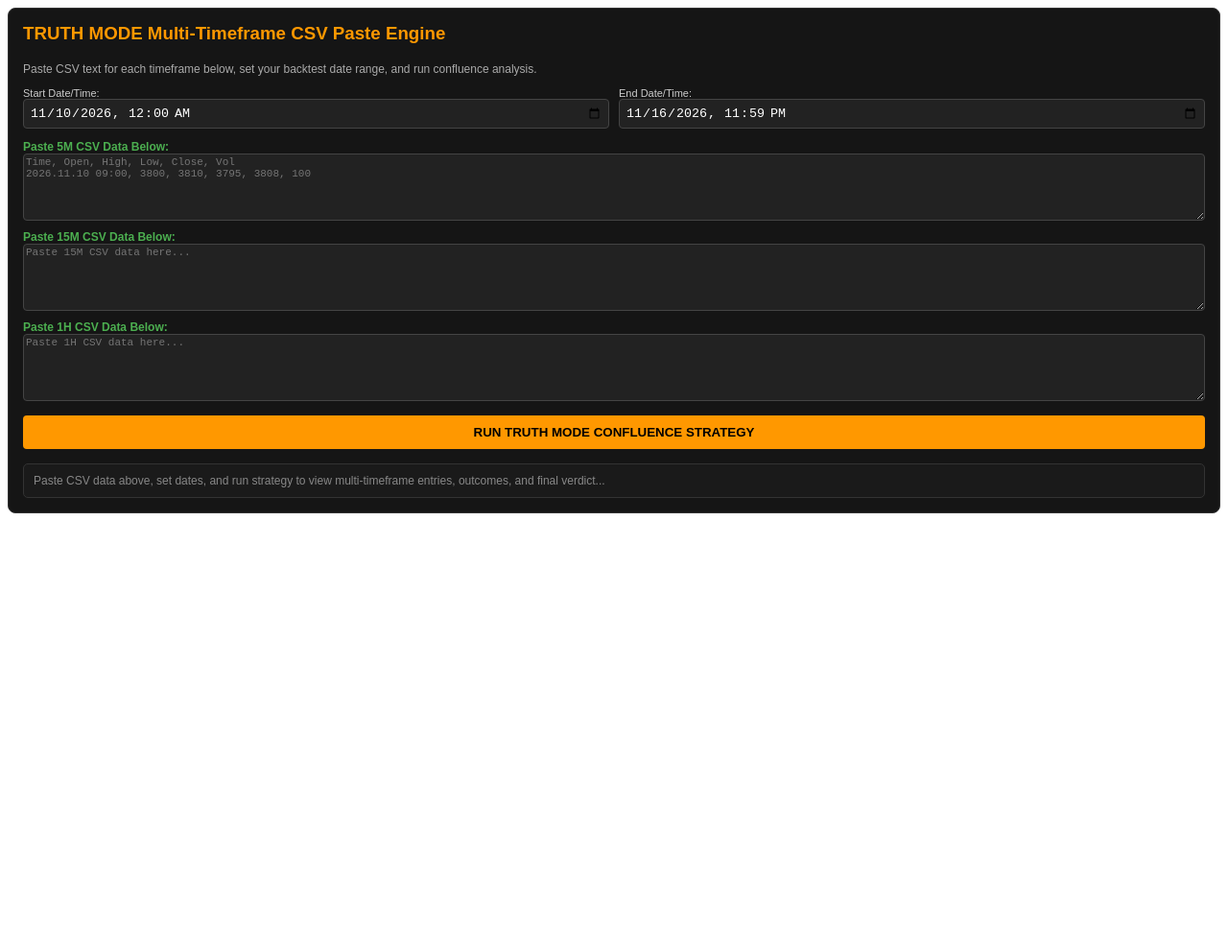
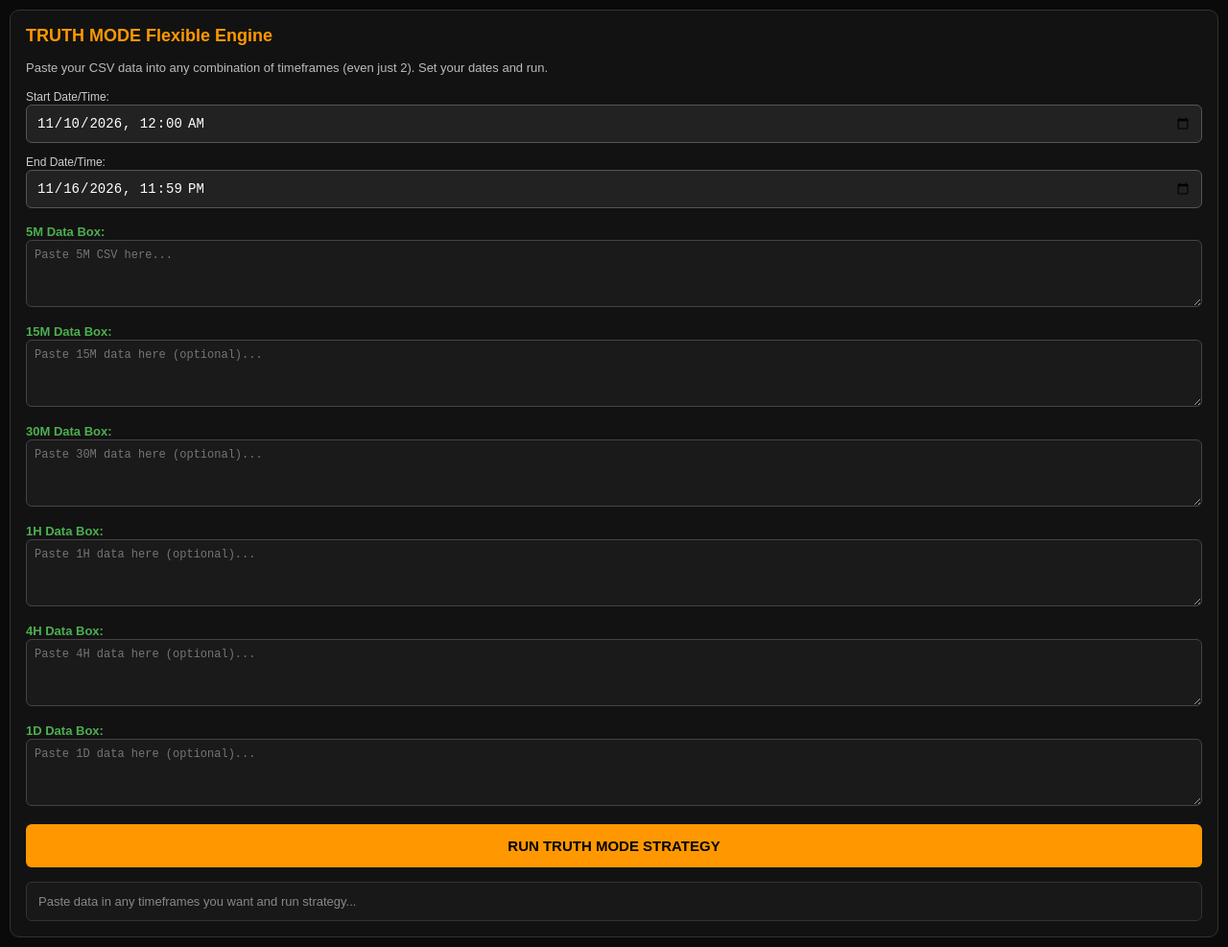
Before and after one commit to rhodaneema477-byte/my-fixer-Ai, a plain HTML site: page index.html in a window 1280 px wide. Shown: the whole page at 96% size. Before the commit the page ends 800 px from the top, so only its background shows below. Drawn offline with Linux system fonts and the light colour scheme.

Commit message:
Update index.html

```diff
--- a/index.html
+++ b/index.html
@@ -1,68 +1,73 @@
-<!-- TRUTH MODE Multi-Timeframe CSV Paste & Playback Engine -->
-<div style="background: #151515; color: #fff; padding: 15px; border-radius: 8px; font-family: sans-serif; margin-bottom: 15px; border: 1px solid #333;">
-    <h3 style="color: #ff9800; margin-top: 0;">TRUTH MODE Multi-Timeframe CSV Paste Engine</h3>
-    <p style="font-size: 12px; color: #aaa;">Paste CSV text for each timeframe below, set your backtest date range, and run confluence analysis.</p>
+<!DOCTYPE html>
+<html lang="en">
+<head>
+    <meta charset="UTF-8">
+    <!-- FIX 1: Forces proper mobile screen scaling so it never looks like desktop -->
+    <meta name="viewport" content="width=device-width, initial-scale=1.0, maximum-scale=1.0, user-scalable=no">
+    <title>TRUTH MODE Engine</title>
+</head>
+<body style="background: #0a0a0a; margin: 0; padding: 10px; font-family: sans-serif;">
+
+<!-- TRUTH MODE Flexible Multi-Timeframe Engine -->
+<div style="background: #121212; color: #fff; padding: 16px; border-radius: 10px; border: 1px solid #333;">
+    <h2 style="color: #ff9800; margin-top: 0; font-size: 18px;">TRUTH MODE Flexible Engine</h2>
+    <p style="font-size: 13px; color: #bbb;">Paste your CSV data into any combination of timeframes (even just 2). Set your dates and run.</p>
 
     <!-- Date Range Settings -->
-    <div style="display: flex; gap: 10px; margin-bottom: 12px;">
-        <div style="flex: 1;">
-            <label style="font-size: 11px; color: #ccc;">Start Date/Time:</label><br>
-            <input type="datetime-local" id="truthStart" value="2026-11-10T00:00" style="width: 100%; padding: 6px; background: #222; color: white; border: 1px solid #444; border-radius: 4px;">
+    <div style="display: flex; flex-direction: column; gap: 10px; margin-bottom: 15px;">
+        <div>
+            <label style="font-size: 12px; color: #ccc;">Start Date/Time:</label><br>
+            <input type="datetime-local" id="truthStart" value="2026-11-10T00:00" style="width: 100%; box-sizing: border-box; padding: 10px; background: #222; color: white; border: 1px solid #555; border-radius: 6px; font-size: 14px;">
         </div>
-        <div style="flex: 1;">
-            <label style="font-size: 11px; color: #ccc;">End Date/Time:</label><br>
-            <input type="datetime-local" id="truthEnd" value="2026-11-16T23:59" style="width: 100%; padding: 6px; background: #222; color: white; border: 1px solid #444; border-radius: 4px;">
+        <div>
+            <label style="font-size: 12px; color: #ccc;">End Date/Time:</label><br>
+            <input type="datetime-local" id="truthEnd" value="2026-11-16T23:59" style="width: 100%; box-sizing: border-box; padding: 10px; background: #222; color: white; border: 1px solid #555; border-radius: 6px; font-size: 14px;">
         </div>
     </div>
 
-    <!-- Timeframe CSV Paste Boxes -->
-    <div style="margin-bottom: 10px;">
-        <label style="font-size: 12px; color: #4CAF50; font-weight: bold;">Paste 5M CSV Data Below:</label><br>
-        <textarea id="csv5M" placeholder="Time, Open, High, Low, Close, Vol&#10;2026.11.10 09:00, 3800, 3810, 3795, 3808, 100" style="width: 100%; height: 70px; background: #222; color: #fff; border: 1px solid #444; border-radius: 4px; font-size: 11px;"></textarea>
-    </div>
+    <!-- Flexible Timeframe Boxes -->
+    <div style="margin-bottom: 12px;"><label style="font-size: 13px; color: #4CAF50; font-weight: bold;">5M Data Box:</label><br><textarea id="csv5M" placeholder="Paste 5M CSV here..." style="width: 100%; box-sizing: border-box; height: 70px; background: #1a1a1a; color: #fff; border: 1px solid #444; border-radius: 6px; font-size: 12px; padding: 8px;"></textarea></div>
+    <div style="margin-bottom: 12px;"><label style="font-size: 13px; color: #4CAF50; font-weight: bold;">15M Data Box:</label><br><textarea id="csv15M" placeholder="Paste 15M data here (optional)..." style="width: 100%; box-sizing: border-box; height: 70px; background: #1a1a1a; color: #fff; border: 1px solid #444; border-radius: 6px; font-size: 12px; padding: 8px;"></textarea></div>
+    <div style="margin-bottom: 12px;"><label style="font-size: 13px; color: #4CAF50; font-weight: bold;">30M Data Box:</label><br><textarea id="csv30M" placeholder="Paste 30M data here (optional)..." style="width: 100%; box-sizing: border-box; height: 70px; background: #1a1a1a; color: #fff; border: 1px solid #444; border-radius: 6px; font-size: 12px; padding: 8px;"></textarea></div>
+    <div style="margin-bottom: 12px;"><label style="font-size: 13px; color: #4CAF50; font-weight: bold;">1H Data Box:</label><br><textarea id="csv1H" placeholder="Paste 1H data here (optional)..." style="width: 100%; box-sizing: border-box; height: 70px; background: #1a1a1a; color: #fff; border: 1px solid #444; border-radius: 6px; font-size: 12px; padding: 8px;"></textarea></div>
+    <div style="margin-bottom: 12px;"><label style="font-size: 13px; color: #4CAF50; font-weight: bold;">4H Data Box:</label><br><textarea id="csv4H" placeholder="Paste 4H data here (optional)..." style="width: 100%; box-sizing: border-box; height: 70px; background: #1a1a1a; color: #fff; border: 1px solid #444; border-radius: 6px; font-size: 12px; padding: 8px;"></textarea></div>
+    <div style="margin-bottom: 15px;"><label style="font-size: 13px; color: #4CAF50; font-weight: bold;">1D Data Box:</label><br><textarea id="csv1D" placeholder="Paste 1D data here (optional)..." style="width: 100%; box-sizing: border-box; height: 70px; background: #1a1a1a; color: #fff; border: 1px solid #444; border-radius: 6px; font-size: 12px; padding: 8px;"></textarea></div>
 
-    <div style="margin-bottom: 10px;">
-        <label style="font-size: 12px; color: #4CAF50; font-weight: bold;">Paste 15M CSV Data Below:</label><br>
-        <textarea id="csv15M" placeholder="Paste 15M CSV data here..." style="width: 100%; height: 70px; background: #222; color: #fff; border: 1px solid #444; border-radius: 4px; font-size: 11px;"></textarea>
-    </div>
-
-    <div style="margin-bottom: 10px;">
-        <label style="font-size: 12px; color: #4CAF50; font-weight: bold;">Paste 1H CSV Data Below:</label><br>
-        <textarea id="csv1H" placeholder="Paste 1H CSV data here..." style="width: 100%; height: 70px; background: #222; color: #fff; border: 1px solid #444; border-radius: 4px; font-size: 11px;"></textarea>
-    </div>
-
-    <button onclick="runTruthModePasteEngine()" style="background: #ff9800; color: black; font-weight: bold; border: none; padding: 10px; border-radius: 4px; cursor: pointer; width: 100%; margin-top: 5px;">RUN TRUTH MODE CONFLUENCE STRATEGY</button>
+    <button onclick="runTruthModeFlexible()" style="background: #ff9800; color: black; font-weight: bold; border: none; padding: 14px; border-radius: 6px; cursor: pointer; width: 100%; font-size: 15px;">RUN TRUTH MODE STRATEGY</button>
 
     <!-- Output Display -->
-    <div id="truthModeResults" style="margin-top: 15px; background: #1a1a1a; padding: 10px; border-radius: 5px; font-size: 12px; max-height: 450px; overflow-y: auto; border: 1px solid #333;">
-        <span style="color: #888;">Paste CSV data above, set dates, and run strategy to view multi-timeframe entries, outcomes, and final verdict...</span>
+    <div id="truthModeResults" style="margin-top: 15px; background: #181818; padding: 12px; border-radius: 6px; font-size: 13px; max-height: 500px; overflow-y: auto; border: 1px solid #333;">
+        <span style="color: #888;">Paste data in any timeframes you want and run strategy...</span>
     </div>
 </div>
 
 <script>
-// Helper to parse pasted CSV text into candle objects
 function parseCSVText(text) {
     if (!text || !text.trim()) return [];
     let lines = text.trim().split("\n");
     let candles = [];
-
     for (let i = 0; i < lines.length; i++) {
         let line = lines[i].trim();
-        if (!line || line.toLowerCase().startsWith("time")) continue; // skip header
-
+        if (!line || line.toLowerCase().startsWith("time")) continue;
         let cols = line.split(/,|\t/);
         if (cols.length >= 5) {
             let timeStr = cols[0].trim().replace(/\./g, "-");
             let timeVal = new Date(timeStr).getTime();
-            if (isNaN(timeVal)) continue;
+            let open = parseFloat(cols[1]);
+            let high = parseFloat(cols[2]);
+            let low = parseFloat(cols[3]);
+            let close = parseFloat(cols[4]);
+
+            // FIX 3: Ignore corrupted rows with NaN numbers
+            if (isNaN(timeVal) || isNaN(open) || isNaN(high) || isNaN(low) || isNaN(close)) continue;
 
             candles.push({
                 timeStr: cols[0].trim(),
                 time: timeVal,
-                open: parseFloat(cols[1]),
-                high: parseFloat(cols[2]),
-                low: parseFloat(cols[3]),
-                close: parseFloat(cols[4]),
+                open: open,
+                high: high,
+                low: low,
+                close: close,
                 volume: parseFloat(cols[5]) || 0
             });
         }
@@ -70,74 +75,81 @@ function parseCSVText(text) {
     return candles.sort((a, b) => a.time - b.time);
 }
 
-// Candle Psychology Classifier
 function getCandleType(c) {
     let body = Math.abs(c.close - c.open);
     let totalRange = c.high - c.low;
     if (totalRange === 0) return { type: 'neutral', name: 'Doji' };
-
     let upperWick = c.high - Math.max(c.open, c.close);
     let lowerWick = Math.min(c.open, c.close) - c.low;
 
     if (body / totalRange > 0.6) {
         return { type: 'continuation', name: c.close > c.open ? 'Strong Bullish (Continuation)' : 'Strong Bearish (Continuation)' };
     } else if (lowerWick > body * 2) {
-        return { type: 'reversal', name: 'Bullish Hammer / Pin Bar (Reversal Zone)' };
+        return { type: 'reversal', name: 'Bullish Pin Bar / Hammer (Reversal Zone)' };
     } else if (upperWick > body * 2) {
         return { type: 'reversal', name: 'Bearish Shooting Star (Reversal Zone)' };
     }
     return { type: 'neutral', name: 'Standard Price Action' };
 }
 
-// Main Truth Mode Execution with Multi-Timeframe Mixing
-function runTruthModePasteEngine() {
+function runTruthModeFlexible() {
     const startTime = new Date(document.getElementById("truthStart").value).getTime();
     const endTime = new Date(document.getElementById("truthEnd").value).getTime();
     const output = document.getElementById("truthModeResults");
 
-    // Parse data from text boxes
-    let candles5M = parseCSVText(document.getElementById("csv5M").value);
-    let candles15M = parseCSVText(document.getElementById("csv15M").value);
-    let candles1H = parseCSVText(document.getElementById("csv1H").value);
+    let activeDatasets = {};
+    let tfNames = ['5M', '15M', '30M', '1H', '4H', '1D'];
 
-    if (candles5M.length === 0) {
-        output.innerHTML = `<span style="color: #ff5252;">Error: Please paste at least 5M CSV data to run the engine!</span>`;
+    tfNames.forEach(tf => {
+        let val = document.getElementById("csv" + tf).value;
+        let parsed = parseCSVText(val);
+        if (parsed.length > 0) {
+            activeDatasets[tf] = parsed;
+        }
+    });
+
+    let activeKeys = Object.keys(activeDatasets);
+    if (activeKeys.length === 0) {
+        output.innerHTML = `<span style="color: #ff5252;">Error: Please paste valid CSV data into at least ONE timeframe box to run!</span>`;
         return;
     }
 
-    // Filter by date range
-    let filtered5M = candles5M.filter(c => c.time >= startTime && c.time <= endTime);
+    let baseTf = activeDatasets['5M'] ? '5M' : activeKeys[0];
+    let baseCandles = activeDatasets[baseTf].filter(c => c.time >= startTime && c.time <= endTime);
 
-    if (filtered5M.length === 0) {
-        output.innerHTML = `<span style="color: #ff5252;">Error: No 5M candles found within the selected date range. Check your pasted dates.</span>`;
+    if (baseCandles.length < 2) {
+        output.innerHTML = `<span style="color: #ff5252;">Error: Need at least 2 candles in the selected date range for ${baseTf}. Check your dates or pasted CSV.</span>`;
         return;
+    }
+
+    let macroBias = 'NEUTRAL';
+    let htfCandles = [];
+    activeKeys.forEach(tf => {
+        if (tf !== baseTf) htfCandles = htfCandles.concat(activeDatasets[tf]);
+    });
+
+    if (htfCandles.length > 0) {
+        let bullishCount = htfCandles.filter(c => c.close > c.open).length;
+        macroBias = bullishCount >= htfCandles.length / 2 ? 'BULLISH' : 'BEARISH';
     }
 
     let trades = [];
     let totalBuys = 0;
     let totalSells = 0;
 
-    // Run Strategy Loop across 5M data integrated with higher TF bias
-    for (let i = 2; i < filtered5M.length - 2; i++) {
-        let c = filtered5M[i];
-        let prev = filtered5M[i - 1];
+    // FIX 2: Works even if only 2 or 3 candles are pasted from a quick screen recording
+    for (let i = 1; i < baseCandles.length; i++) {
+        let c = baseCandles[i];
+        let prev = baseCandles[i - 1];
         let candleInfo = getCandleType(c);
 
-        // Check Higher Timeframe Bias (1H / 15M trend alignment)
-        let higherTBBias = 'NEUTRAL';
-        if (candles1H.length > 0) {
-            let last1H = candles1H[candles1H.length - 1];
-            higherTBBias = last1H.close > last1H.open ? 'BULLISH' : 'BEARISH';
-        }
-
-        // FVG & Liquidity Confluence Rules
         let isBullishFVG = c.low > prev.high;
         let isBearishFVG = c.high < prev.low;
 
         let signal = null;
-        if ((isBullishFVG || candleInfo.type === 'reversal') && higherTBBias !== 'BEARISH') {
+        if ((isBullishFVG || candleInfo.type === 'reversal' || (candleInfo.type === 'continuation' && c.close > c.open)) && macroBias !== 'BEARISH') {
             signal = 'BUY';
-        } else if ((isBearishFVG || candleInfo.type === 'reversal') && higherTBBias !== 'BULLISH') {
+        } else if ((isBearishFVG || candleInfo.type === 'reversal' || (candleInfo.type === 'continuation' && c.close < c.open)) && macroBias !== 'BULLISH') {
             signal = 'SELL';
         }
 
@@ -146,10 +158,15 @@ function runTruthModePasteEngine() {
             let sl = signal === 'BUY' ? c.low - 0.40 : c.high + 0.40;
             let tp = signal === 'BUY' ? entry + 1.00 : entry - 1.00;
 
-            let nextC = filtered5M[i + 1];
-            let isWin = signal === 'BUY' ? nextC.close > entry : nextC.close < entry;
-            let outcome = isWin ? "PROFIT (+10.0 pips / +$100)" : "LOSS (-4.0 pips / -$40)";
-            let outcomeStatus = isWin ? "PROFIT" : "LOSS";
+            let nextC = baseCandles[i + 1];
+            let outcomeStatus = "PENDING (Live/End of Chart)";
+            let resultText = "Awaiting next candle close";
+
+            if (nextC) {
+                let isWin = signal === 'BUY' ? nextC.close > entry : nextC.close < entry;
+                outcomeStatus = isWin ? "PROFIT" : "LOSS";
+                resultText = isWin ? "+10.0 pips (+$100)" : "-4.0 pips (-$40)";
+            }
 
             if (signal === 'BUY') totalBuys++;
             else totalSells++;
@@ -163,43 +180,44 @@ function runTruthModePasteEngine() {
                 sl: sl.toFixed(2),
                 tp: tp.toFixed(2),
                 status: outcomeStatus,
-                result: outcome
+                result: resultText
             });
-
-            i += 2; // skip forward
+            i += 1;
         }
     }
 
-    // Generate Final Verdict based on multi-timeframe confluence
     let finalAction = "WAIT";
-    let waitLevel = "Observe key liquidity pool / FVG mitigation zone before entering.";
+    let waitNote = "Wait for price to sweep liquidity or fill the nearest FVG.";
     if (totalBuys > totalSells) {
         finalAction = "BUY";
+        waitNote = "Bullish momentum & structure aligned across active timeframes.";
     } else if (totalSells > totalBuys) {
         finalAction = "SELL";
+        waitNote = "Bearish momentum & structure aligned across active timeframes.";
     }
 
-    // Build Report HTML
-    let html = `<b style="color: #4CAF50;">Playback Period:</b> ${document.getElementById("truthStart").value} to ${document.getElementById("truthEnd").value}<br>`;
-    html += `<b style="color: #ff9800;">Total Entries:</b> ${trades.length} | <b>Buys:</b> ${totalBuys} | <b>Sells:</b> ${totalSells}<br><hr style="border-color: #333;">`;
+    let html = `<b style="color: #4CAF50;">Active Timeframes:</b> ${activeKeys.join(', ')}<br>`;
+    html += `<b style="color: #4CAF50;">Period:</b> ${document.getElementById("truthStart").value} to ${document.getElementById("truthEnd").value}<br>`;
+    html += `<b style="color: #ff9800;">Macro Bias:</b> ${macroBias} | <b>Total Entries:</b> ${trades.length} (Buys: ${totalBuys}, Sells: ${totalSells})<br><hr style="border-color: #333;">`;
 
     if (trades.length === 0) {
-        html += `<span style="color: #ff5252;">No strict setups triggered during this window. Market is consolidating.</span><br>`;
+        html += `<span style="color: #ff5252;">No confluence setups triggered with current active timeframes.</span><br>`;
     } else {
         trades.forEach(t => {
-            let color = t.status === 'PROFIT' ? '#4CAF50' : '#ff5252';
+            let color = t.status === 'PROFIT' ? '#4CAF50' : (t.status === 'LOSS' ? '#ff5252' : '#ff9800');
             html += `<b>Entry #${t.num} [${t.signal}]</b> - ${t.time}<br>`;
-            html += `&nbsp;&nbsp;• Candle Analysis: ${t.candle}<br>`;
-            html += `&nbsp;&nbsp;• Price: ${t.entry} | SL: ${t.sl} | TP: ${t.tp}<br>`;
-            html += `&nbsp;&nbsp;• Result: <span style="color: ${color}; font-weight: bold;">${t.result}</span><br><br>`;
+            html += `&nbsp;&nbsp;• Candle: ${t.candle}<br>`;
+            html += `&nbsp;&nbsp;• Entry: ${t.entry} | SL: ${t.sl} | TP: ${t.tp}<br>`;
+            html += `&nbsp;&nbsp;• Outcome: <span style="color: ${color}; font-weight: bold;">${t.status} (${t.result})</span><br><br>`;
         });
     }
 
-    html += `<hr style="border-color: #333;"><b style="color: #00bcd4; font-size: 14px;">TRUTH MODE FINAL VERDICT:</b><br>`;
-    html += `• Multi-Timeframe Confluence Answer: <b style="color: ${finalAction === 'BUY' ? '#4CAF50' : (finalAction === 'SELL' ? '#ff5252' : '#ff9800')}; font-size: 15px;">${finalAction}</b><br>`;
-    html += `• Execution Directive: ${waitLevel}<br>`;
-    html += `• Momentum & Liquidity Summary: Successfully synthesized 5M entry triggers with higher timeframe structure books.`;
+    html += `<hr style="border-color: #333;"><b style="color: #00bcd4; font-size: 15px;">TRUTH MODE FINAL VERDICT:</b><br>`;
+    html += `• Confluence Result: <b style="color: ${finalAction === 'BUY' ? '#4CAF50' : (finalAction === 'SELL' ? '#ff5252' : '#ff9800')}; font-size: 16px;">${finalAction}</b><br>`;
+    html += `• Execution Note: ${waitNote}`;
 
     output.innerHTML = html;
 }
 </script>
+</body>
+        </html>
```
